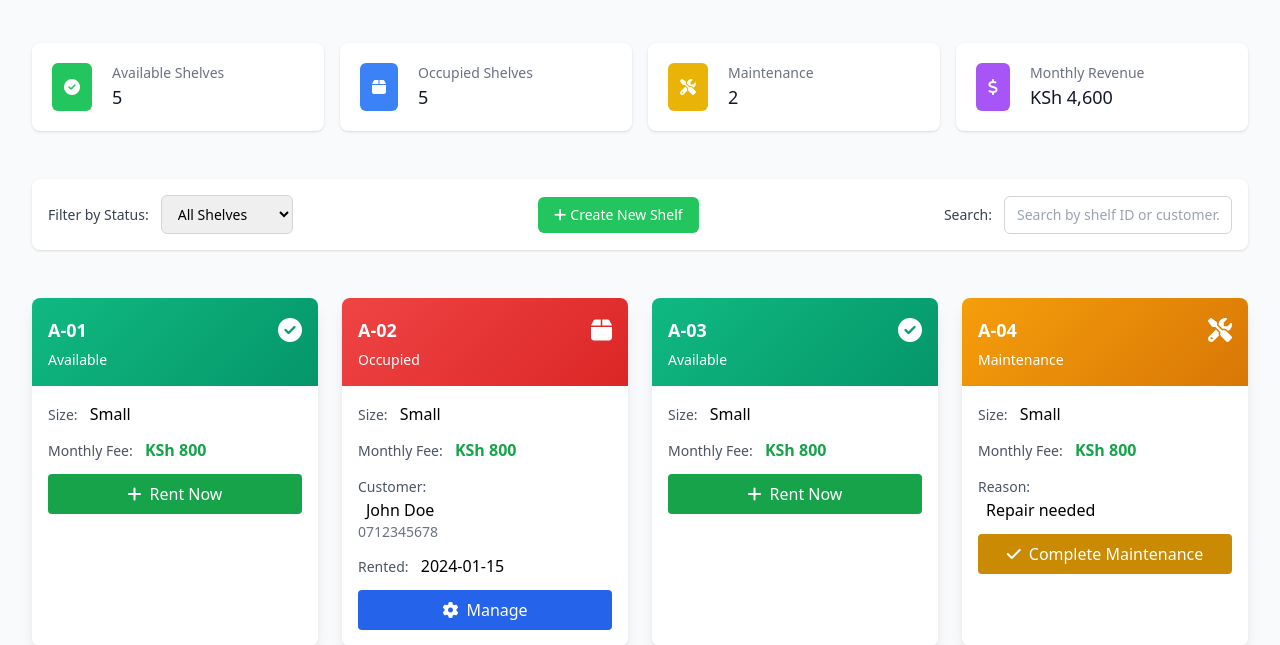
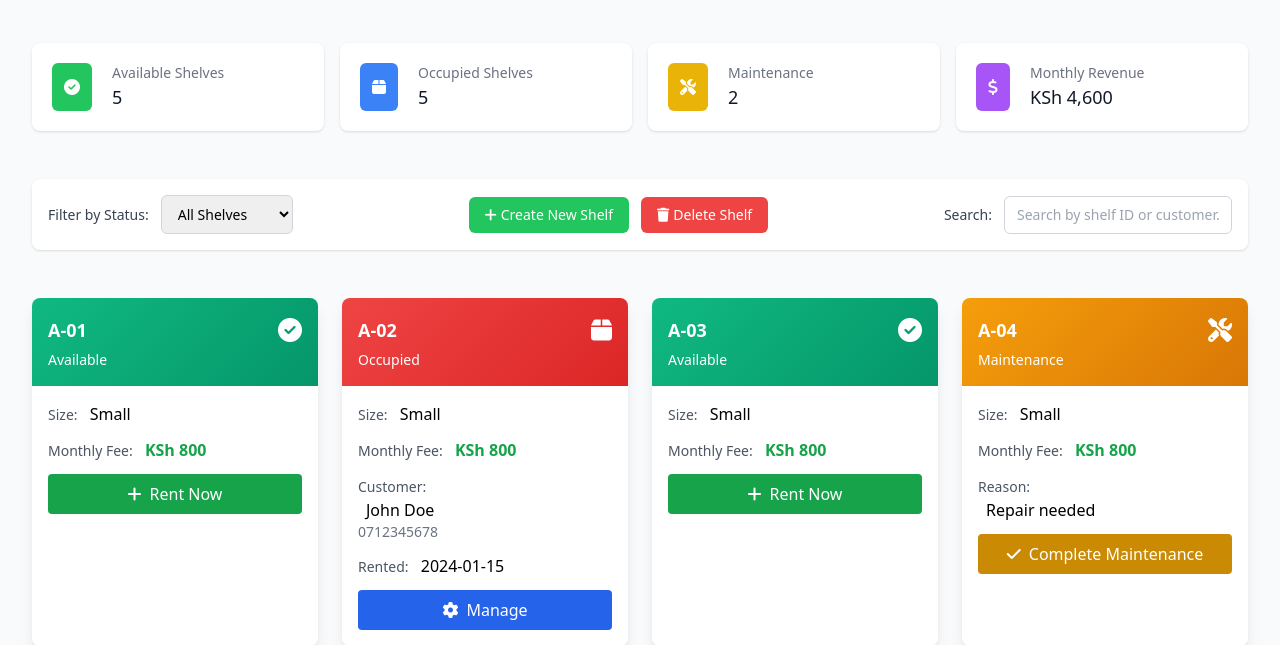
Before and after one commit to ceddyxan/errantmate, a Flask app: template templates/rent_shelf.html in a window 1280 px wide. Shown: the part 221-866 px from the top of the page. Run offline with Flask 3, Linux system fonts and the light colour scheme; the template is opened without the code that fills it, so the values that code supplies are empty; the visitor is signed in with stand-in values (Sample User, id 1); some libraries are stand-ins or nearby versions.

Commit message:
🗑️ DEDICATED DELETE: Smart shelf deletion interface
NEW DELETE INTERFACE:
- Delete Shelf button next to Create Shelf button
- Dedicated modal with dropdown selection
- Only shows available/maintenance shelves
- Clear shelf information in dropdown

SMART FEATURES:
- Dropdown shows: Shelf ID - Status (Price/month)
- Filters out occupied shelves automatically
- Prevents deletion errors completely
- User-friendly selection interface

REMOVED FROM MANAGE MODAL:
- Delete button removed from individual shelf management
- Cleaner manage modal interface
- Separation of concerns

USER EXPERIENCE:
- Intuitive placement next to Create button
- Clear visual feedback of deletable shelves
- No more confusion about which shelves can be deleted
- Confirmation dialog for safety

ROLE-BASED ACCESS:
- Admin/Staff only access maintained
- Proper permission checks
- Secure deletion process

Much better user experience for shelf deletion!

```diff
--- a/templates/rent_shelf.html
+++ b/templates/rent_shelf.html
@@ -182,6 +182,9 @@
                     <div class="flex items-center gap-3">
                         <button onclick="openCreateShelfModal()" class="bg-green-500 hover:bg-green-600 text-white px-4 py-2 rounded-md text-sm font-medium transition-colors">
                             <i class="fas fa-plus mr-1"></i>Create New Shelf
+                        </button>
+                        <button onclick="openDeleteShelfModal()" class="bg-red-500 hover:bg-red-600 text-white px-4 py-2 rounded-md text-sm font-medium transition-colors">
+                            <i class="fas fa-trash mr-1"></i>Delete Shelf
                         </button>
                     </div>
                     {% endif %}
@@ -720,21 +723,18 @@
 
             // Show/hide buttons based on shelf status
             const endRentalBtn = document.getElementById('endRentalBtn');
-            const deleteShelfBtn = document.getElementById('deleteShelfBtn');
 
             console.log('DEBUG: Shelf status:', shelf.status);
             console.log('DEBUG: Current user role:', currentUserRole);
 
             if (shelf.status === 'occupied') {
-                // Show End Rental, hide Delete
+                // Show End Rental
                 endRentalBtn.style.display = 'inline-flex';
-                deleteShelfBtn.style.display = 'none';
-                console.log('DEBUG: Showing End Rental, hiding Delete');
+                console.log('DEBUG: Showing End Rental');
             } else {
-                // Hide End Rental, show Delete
+                // Hide End Rental
                 endRentalBtn.style.display = 'none';
-                deleteShelfBtn.style.display = 'inline-flex';
-                console.log('DEBUG: Hiding End Rental, showing Delete');
+                console.log('DEBUG: Hiding End Rental');
             }
 
             // Show management modal
@@ -802,8 +802,48 @@
             }
         }
 
-        async function deleteShelf() {
-            const shelfId = document.getElementById('manageShelfIdInput').value.trim();
+        function openDeleteShelfModal() {
+            // Check if user has permission to delete shelves
+            if (currentUserRole !== 'admin' && currentUserRole !== 'staff') {
+                alert('You do not have permission to delete shelves.');
+                return;
+            }
+
+            // Clear and populate the select dropdown with available/maintenance shelves only
+            const select = document.getElementById('deleteShelfSelect');
+            select.innerHTML = '<option value="">Select a shelf to delete...</option>';
+
+            // Add available and maintenance shelves to dropdown
+            const deletableShelves = shelves.filter(shelf =>
+                shelf.status === 'available' || shelf.status === 'maintenance'
+            );
+
+            deletableShelves.forEach(shelf => {
+                const option = document.createElement('option');
+                option.value = shelf.id;
+                option.textContent = `${shelf.id} - ${shelf.status.charAt(0).toUpperCase() + shelf.status.slice(1)} (KSh ${shelf.price || 0}/month)`;
+                select.appendChild(option);
+            });
+
+            if (deletableShelves.length === 0) {
+                select.innerHTML = '<option value="">No shelves available for deletion</option>';
+            }
+
+            // Show delete modal
+            document.getElementById('deleteShelfModal').classList.remove('hidden');
+        }
+
+        function closeDeleteShelfModal() {
+            document.getElementById('deleteShelfModal').classList.add('hidden');
+        }
+
+        async function deleteSelectedShelf() {
+            const shelfId = document.getElementById('deleteShelfSelect').value;
+
+            if (!shelfId) {
+                showErrorMessage('Please select a shelf to delete');
+                return;
+            }
 
             if (!confirm(`Are you sure you want to delete shelf ${shelfId}? This action cannot be undone.`)) {
                 return;
@@ -825,7 +865,7 @@
                 const result = await response.json();
                 if (result.success) {
                     showSuccessMessage('Shelf deleted successfully');
-                    closeManageModal();
+                    closeDeleteShelfModal();
                     await loadShelvesFromAPI();
                 } else {
                     showErrorMessage(result.error || 'Failed to delete shelf');
@@ -1154,9 +1194,6 @@ Generated: ${new Date().toLocaleString()}
                     <button onclick="endRental()" class="bg-orange-500 hover:bg-orange-600 text-white px-4 py-2 rounded-md text-sm font-medium transition-colors" id="endRentalBtn">
                         <i class="fas fa-stop-circle mr-1"></i>End Rental
                     </button>
-                    <button onclick="deleteShelf()" class="bg-red-500 hover:bg-red-600 text-white px-4 py-2 rounded-md text-sm font-medium transition-colors" id="deleteShelfBtn">
-                        <i class="fas fa-trash mr-1"></i>Delete Shelf
-                    </button>
                     <button onclick="generateRentalReport()" class="bg-purple-500 hover:bg-purple-600 text-white px-4 py-2 rounded-md text-sm font-medium transition-colors">
                         <i class="fas fa-file-alt mr-1"></i>Generate Report
                     </button>
@@ -1206,5 +1243,37 @@ Generated: ${new Date().toLocaleString()}
     </div>
 </div>
 
+<!-- Delete Shelf Modal -->
+<div id="deleteShelfModal" class="hidden fixed inset-0 bg-gray-600 bg-opacity-50 overflow-y-auto h-full w-full z-50">
+    <div class="relative top-20 mx-auto p-5 border w-96 shadow-lg rounded-md bg-white">
+        <div class="mt-3">
+            <div class="flex justify-between items-center mb-4">
+                <h3 class="text-lg font-medium text-gray-900">Delete Shelf</h3>
+                <button onclick="closeDeleteShelfModal()" class="text-gray-400 hover:text-gray-600">
+                    <i class="fas fa-times text-xl"></i>
+                </button>
+            </div>
+
+            <form id="deleteShelfForm">
+                <div class="mb-4">
+                    <label class="block text-sm font-medium text-gray-700 mb-2">Select Shelf to Delete</label>
+                    <select id="deleteShelfSelect" required class="w-full border border-gray-300 rounded-md px-3 py-2 focus:outline-none focus:ring-2 focus:ring-blue-500">
+                        <option value="">Select an available shelf...</option>
+                    </select>
+                    <p class="text-xs text-gray-500 mt-1">Only available and maintenance shelves can be deleted</p>
+                </div>
+                <div class="flex justify-end space-x-3">
+                    <button type="button" onclick="closeDeleteShelfModal()" class="px-4 py-2 bg-gray-300 text-gray-700 rounded-md hover:bg-gray-400 transition-colors duration-200">
+                        Cancel
+                    </button>
+                    <button type="button" onclick="deleteSelectedShelf()" class="px-4 py-2 bg-red-600 text-white rounded-md hover:bg-red-700 transition-colors duration-200">
+                        Delete Shelf
+                    </button>
+                </div>
+            </form>
+        </div>
+    </div>
+</div>
+
 </body>
 </html>
```
